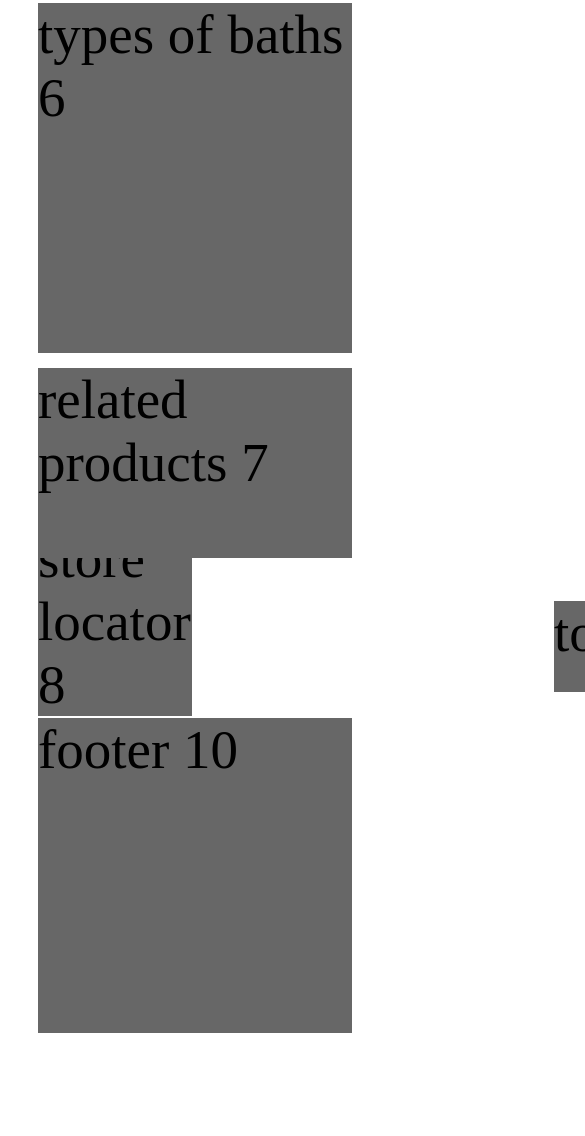
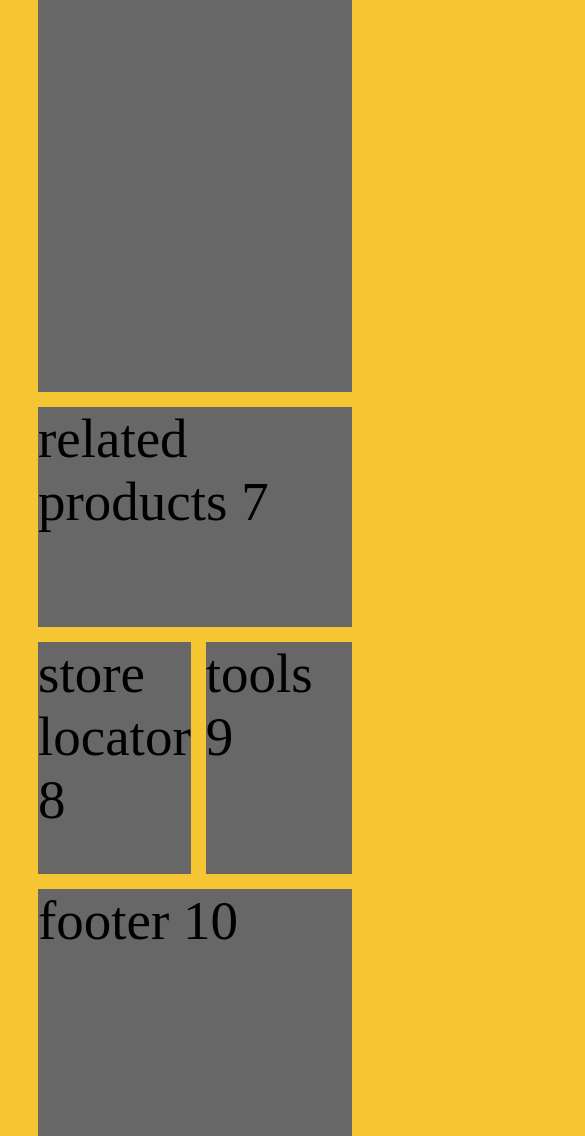
Before and after one commit to igorGavr/first, a plain HTML site: page lesson_5/home_work_2.html in a window 390 px wide. Shown: the part 864-2000 px from the top of the page, 585 px wide, since content can reach past the window. Drawn offline with Linux system fonts and the light colour scheme.

Commit message:
lesson 5  адаптував

```diff
--- a/lesson_5/home_work_2.css
+++ b/lesson_5/home_work_2.css
@@ -1,19 +1,23 @@
 body{
     padding: 30px;
+    background-color: #f5c532;
 }
 .container{
     max-width: 1200px;
     font-size: 55px;
     height: 2000px;
     padding-top: 30px;
-
+}
+/*-----------------*/
+.df{
     display: flex;
+}
+.fdc{
     flex-direction: column;
     row-gap: 15px;
 }
 .header_main{
     height: 9%;
-    display: flex;
     column-gap: 15px;
 }
 .bg_color{
@@ -27,17 +31,14 @@ body{
 }
 .content{
     height: 75%;
-    display: flex;
     column-gap: 15px;
 }
 .col__left{
     width: 30%;
-
-    display: flex;
-    flex-direction: column;
-    row-gap: 15px;
 }
-
+.hide_8-9{
+    display: none;
+}
 .nav{
     height: 60%;
 }
@@ -49,15 +50,9 @@ body{
 }
 .col__right{
     width: 70%;
-
-    display: flex;
-    flex-direction: column;
-    row-gap: 15px;
 }
 .row_4-5{
     height: 35%;
-
-    display: flex;
     column-gap: 15px;
 }
 .bath{
@@ -68,8 +63,6 @@ body{
 }
 .row_6-7{
     height: 65%;
-
-    display: flex;
     column-gap: 15px;
 }
 .types{
@@ -81,69 +74,49 @@ body{
 .footer{
     height: 16%;
 }
-@media screen and (min-width:0) and (max-width: 1100px){
-    .container{
-        display: flex;
+@media screen and (min-width:0) and (max-width: 990px){
+    .content{
         flex-direction: column;
         row-gap: 15px;
-        height: 2000px;
-    }
-    .content{
-        display: flex;
-        flex-direction: column;
-        row-gap: 15px;
-
     }
     .col__left{
+        height: 9%;
         width: 100%;
-        /*height: 170px;*/
-    }
-    /*.store_locator,.tools{*/
-    /*    display: none;*/
-    /*}*/
-    .bath,.ad{
-        display: flex;
-    }
-    .nav{
-        height: 100%;
+        background-color: #676767;
     }
     .col__right{
         width: 100%;
-        position: relative;
-        bottom: 253px;
+        height: 75%;
     }
     .row_4-5{
-        height: 300px;
+        height: 30%;
     }
     .row_6-7{
-        display: flex;
+        height: 70%;
         flex-direction: column;
         row-gap: 15px;
     }
-    .types,.related{
+    .types{
+        height: 70%;
         width: 100%;
     }
-    .types{
-        height: 350px;
+    .related{
+        height: 30%;
+        width: 100%;
     }
-    .related{
-        height: 190px;
+    .hide_8-9{
+        height: 16%;
+        display: flex;
+        column-gap: 15px;
     }
-    .store_locator{
-        position: relative;
-        top: 893px;
-        width: 49%;
-        height: 220px;
+    .store_locator_hide{
+        width: 50%;
     }
-    .tools{
-        position: relative;
-        top: 763px;
-        width: 49%;
-        height: 220px;
-        left: 516px;
+    .tools_hide{
+        width: 50%;
     }
-    .footer{
-        position: relative;
-        bottom: 171px;
+    .store_locator,.tools{
+        display: none;
     }
+
 }
--- a/lesson_5/home_work_2.html
+++ b/lesson_5/home_work_2.html
@@ -10,26 +10,30 @@
     <title>Title</title>
 </head>
 <body>
-<div class="container">
-    <div class="header_main">
+<div class="container df fdc">
+    <div class="header_main df">
         <div class="logo bg_color">logo 1</div>
         <div class="header bg_color">header 2</div>
     </div>
-    <div class="content">
-        <div class="col__left">
+    <div class="content df">
+        <div class="col__left df fdc">
             <div class="nav bg_color">nav 3</div>
             <div class="store_locator bg_color">store locator 8</div>
             <div class="tools bg_color">tools 9</div>
         </div>
-        <div class="col__right">
-            <div class="row_4-5">
+        <div class="col__right df fdc">
+            <div class="row_4-5 df">
                 <div class="bath bg_color">bath section intro 4</div>
                 <div class="ad bg_color">ad 5</div>
             </div>
-            <div class="row_6-7">
+            <div class="row_6-7 df">
                 <div class="types bg_color">types of baths 6</div>
                 <div class="related bg_color">related products 7</div>
             </div>
+        </div>
+        <div class="hide_8-9">
+            <div class="store_locator_hide bg_color">store locator 8</div>
+            <div class="tools_hide bg_color">tools 9</div>
         </div>
     </div>
     <div class="footer bg_color">footer 10</div>
```
